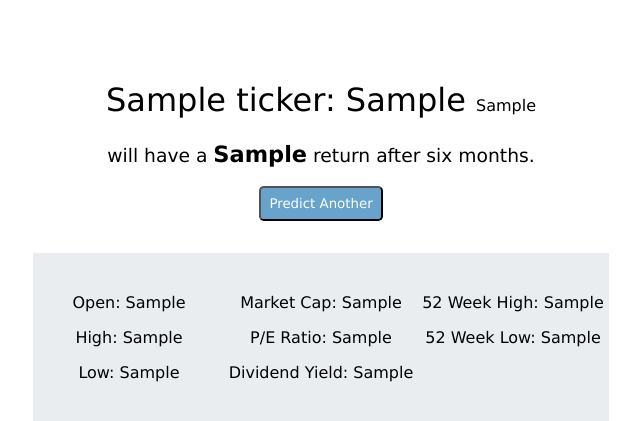
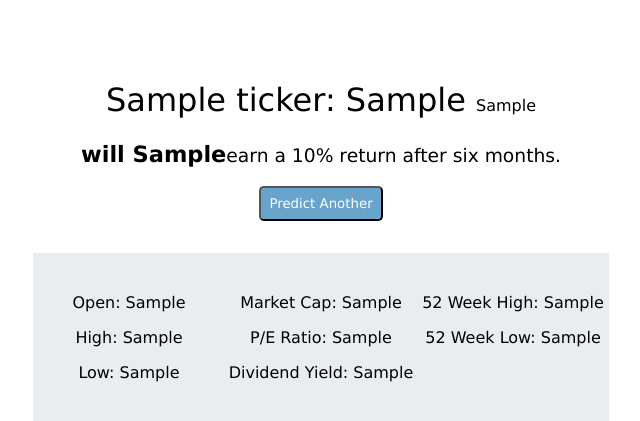
Before and after one commit to tinaafang/Stock-Returns-Prediction, a Flask app: template templates/result.html in a window 1280 px wide. Shown: the top 421 px of the page, without its empty margins (319-959 px from the left). Run offline with Flask 2, Linux system fonts and the light colour scheme; the template is opened without the code that fills it: most values are stand-ins (such as "Sample title", 1, 10 or a date in 2020).

Commit message:
Update result.html

```diff
--- a/templates/result.html
+++ b/templates/result.html
@@ -12,7 +12,7 @@
         {% endif %}
     {% endwith %}
     <h1>{{ticker}}: {{info_lst[0]}} <span style = 'font-size:50%'> {{info_lst[1]}}</span></h1>
-    <h3> will have a <span style = 'font-weight:bold;font-size :120%'>{{final_result}}</span> return after six months.</h3>
+    <h3><span style = 'font-weight:bold;font-size :120%'>will {{final_result}}</span>earn a 10% return after six months.</h3>
          <!--with the possibility of {{acc}}%.-->
     <form action = '#' method = 'post'>
         <p><input class = 'submit' type = 'submit' name = 'submit_button' value = 'Predict Another'/></p>
```
